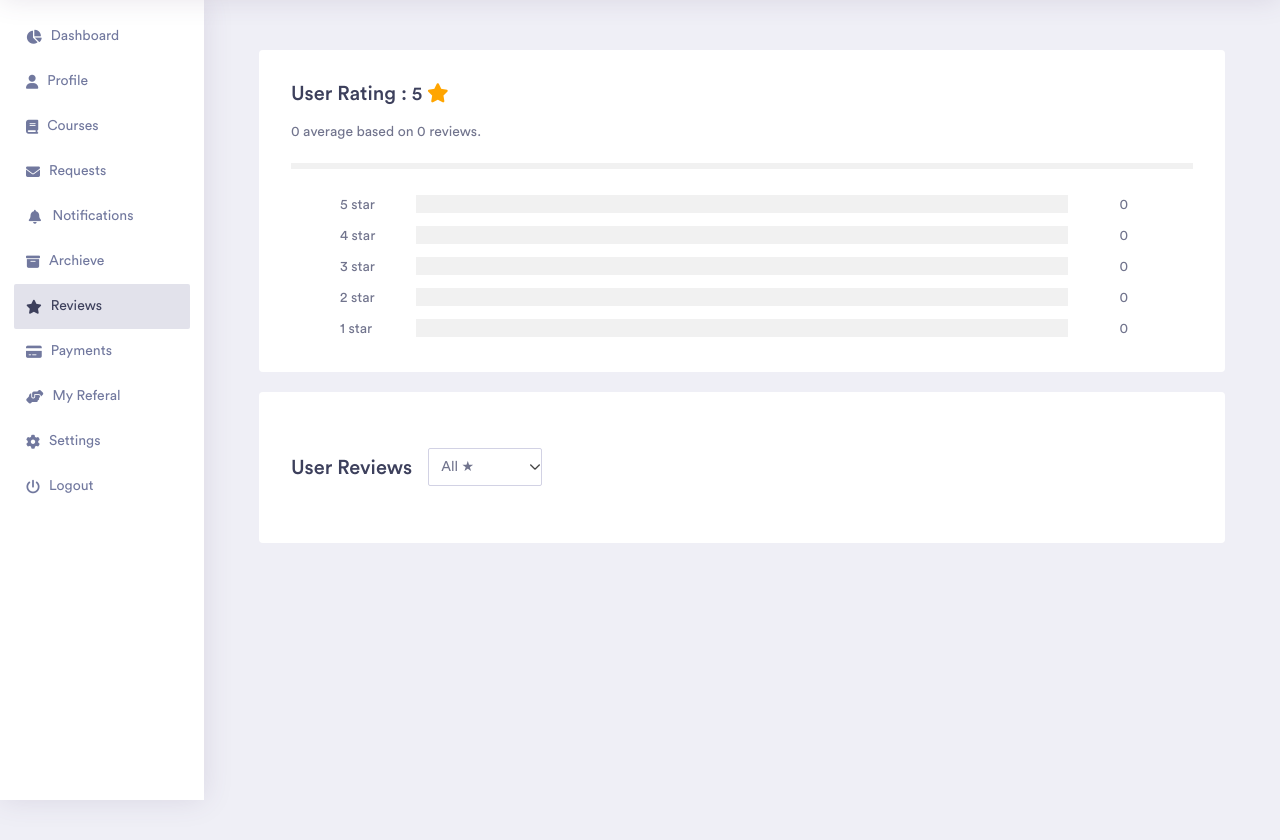
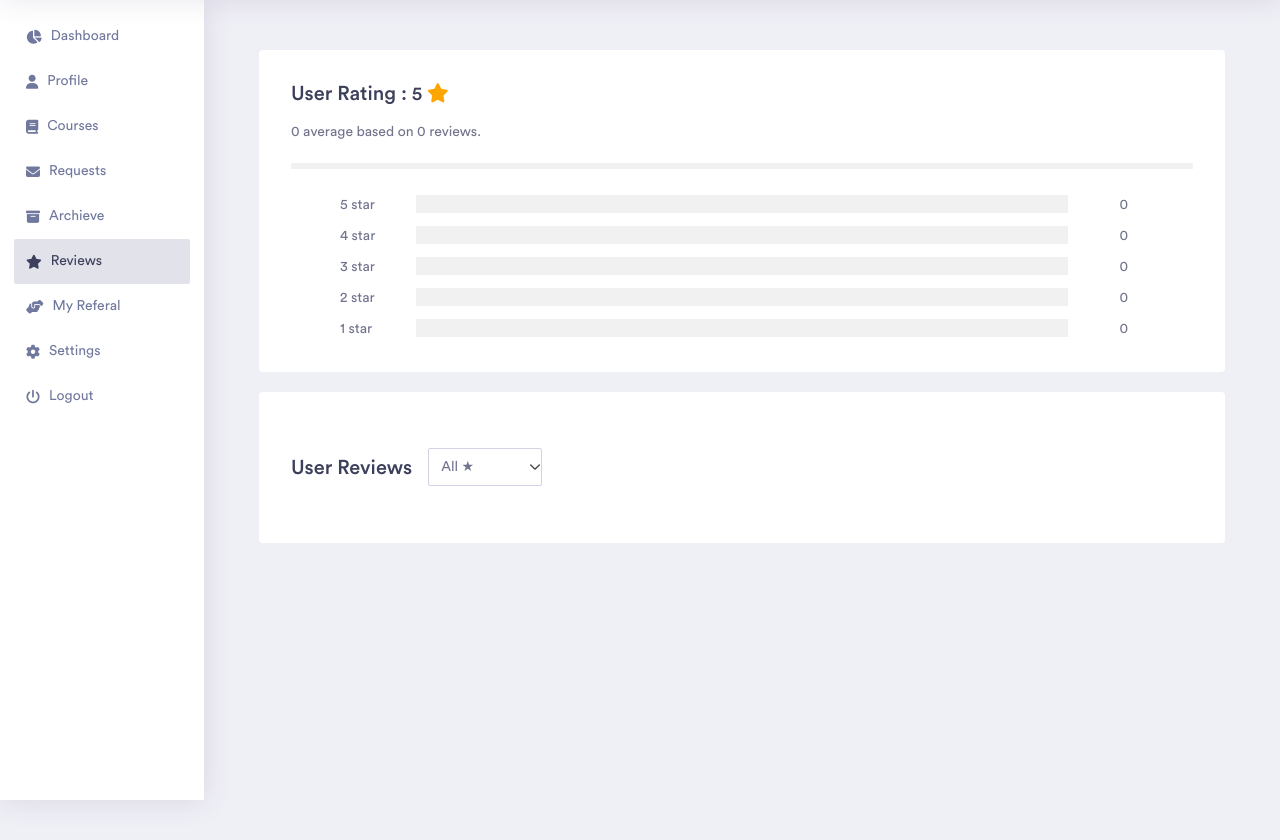
Before and after one commit to sanjay-3129/meritbodhi-admin-institute, a PHP site: page /faculty-reviews/index.html in a window 1280 px wide. Shown: the part 60-900 px from the top of the page. Run offline with PHP 8.4, Linux system fonts and the light colour scheme; some libraries are stand-ins or nearby versions.

Commit message:
links changes

```diff
--- a/course-edit/course-edit.css
+++ b/course-edit/course-edit.css
@@ -120,7 +120,7 @@
   }
   .cousr{
     display: flex; justify-content: space-around;
-    margin-left: -54px;
+    margin-left: -167px;
   }
 
   .headerh3{
--- a/courses/coursesnew.css
+++ b/courses/coursesnew.css
@@ -245,7 +245,7 @@
   .addibtn{
     margin-top: 2.6rem;
     width: 10%;
-    margin-left:4.5rem;
+    margin-left:5.5rem;
     height: 35.5px;
   }
 
--- a/courses/index.html
+++ b/courses/index.html
@@ -597,6 +597,12 @@
 
                                                             <li class="nav-item">
                                                                 <a class="nav-link" href="../referal"><i class="fas fa-hands-helping"></i>My Referal</a> -->
+                                                                <li class="nav-item">
+                                                                    <a class="nav-link" href="../payments" ><i class="fas fa-credit-card"></i>Payments</a>
+                                                                </li>
+                                                                <li class="nav-item">
+                                                                    <a class="nav-link" href="/Account-Details" ><i class="fas fa-hands-helping"></i>Account Details</a>
+                                                                </li>
 
                                                                 <li class="nav-item">
                                                                     <a class="nav-link" href="../settings"><i class="fas fa-cog"></i>Settings</a>
--- a/faculty-archive/index.html
+++ b/faculty-archive/index.html
@@ -192,8 +192,8 @@
                             <li class="nav-item ">
                                 <a class="nav-link" href="../faculty-requests"><i class="fas fa-envelope"></i>Requests</a>
 
-                            <li class="nav-item">
-                                <a class="nav-link" href="../faculty-notification" ><i class="fas fa-fw fa-bell"></i>Notifications</a>
+                            <!-- <li class="nav-item">
+                                <a class="nav-link" href="../faculty-notification" ><i class="fas fa-fw fa-bell"></i>Notifications</a> -->
 
                             <li class="nav-item ">
                                 <a class="nav-link active" href="" ><i class="fas fa-archive"></i>Archive</a>
--- a/faculty-reviews/index.html
+++ b/faculty-reviews/index.html
@@ -198,8 +198,8 @@
                             <li class="nav-item ">
                                 <a class="nav-link" href="../faculty-requests"><i class="fas fa-envelope"></i>Requests</a>
 
-                            <li class="nav-item">
-                                <a class="nav-link" href="../faculty-notification" ><i class="fas fa-fw fa-bell"></i>Notifications</a>
+                            <!-- <li class="nav-item">
+                                <a class="nav-link" href="../faculty-notification" ><i class="fas fa-fw fa-bell"></i>Notifications</a> -->
 
                             <li class="nav-item ">
                                 <a class="nav-link" href="../faculty-archive" ><i class="fas fa-archive"></i>Archieve</a>
@@ -207,8 +207,8 @@
                             <li class="nav-item ">
                                 <a class="nav-link active" href="" ><i class="fas fa-star"></i>Reviews</a>
 
-                            <li class="nav-item">
-                                <a class="nav-link" href="../faculty-payments" ><i class="fas fa-credit-card"></i>Payments</a>
+                            <!-- <li class="nav-item">
+                                <a class="nav-link" href="../faculty-payments" ><i class="fas fa-credit-card"></i>Payments</a>    -->
 
                             <li class="nav-item">
                                 <a class="nav-link" href="../faculty-referal" ><i class="fas fa-hands-helping"></i>My Referal</a>
--- a/faculty/faculty.html
+++ b/faculty/faculty.html
@@ -198,8 +198,8 @@ img {
                             <li class="nav-item ">
                                 <a class="nav-link active" href="../faculty"><i class="fas fa-chalkboard-teacher"></i>Faculty</a>
 
-                            <li class="nav-item">
-                                <a class="nav-link " href="../notification" ><i class="fas fa-fw fa-bell"></i>Notifications</a>
+                            <!-- <li class="nav-item">
+                                <a class="nav-link " href="../notification" ><i class="fas fa-fw fa-bell"></i>Notifications</a> -->
 
                             <li class="nav-item ">
                                 <a class="nav-link" href="../archive" ><i class="fas fa-archive"></i>Archieve</a>
--- a/faculty/index.html
+++ b/faculty/index.html
@@ -286,6 +286,12 @@
 
                             <li class="nav-item">
                                 <a class="nav-link" href="../referal"><i class="fas fa-hands-helping"></i>My Referal</a> -->
+                                <li class="nav-item">
+                                    <a class="nav-link" href="../payments" ><i class="fas fa-credit-card"></i>Payments</a>
+                                </li>
+                                <li class="nav-item">
+                                    <a class="nav-link" href="/Account-Details" ><i class="fas fa-hands-helping"></i>Account Details</a>
+                                </li>
 
                             <li class="nav-item">
                                 <a class="nav-link" href="../settings"><i class="fas fa-cog"></i>Settings</a>
--- a/profile/index.html
+++ b/profile/index.html
@@ -183,6 +183,12 @@
                             <li class="nav-item">
                                 <a class="nav-link" href="../referal" ><i class="fas fa-hands-helping"></i>My Referal</a>
                                  -->
+                                 <li class="nav-item">
+                                  <a class="nav-link" href="../payments" ><i class="fas fa-credit-card"></i>Payments</a>
+                              </li>
+                                 <li class="nav-item">
+                                  <a class="nav-link" href="/Account-Details" ><i class="fas fa-hands-helping"></i>Account Details</a>
+                              </li>
                             <li class="nav-item">
                                 <a class="nav-link" href="../settings" ><i class="fas fa-cog"></i>Settings</a>
                                  </li>
--- a/settings/index.html
+++ b/settings/index.html
@@ -378,6 +378,12 @@
                     ><i class="fas fa-hands-helping"></i>My Referal</a
                   >
                 </li> -->
+                <li class="nav-item">
+                  <a class="nav-link" href="../payments" ><i class="fas fa-credit-card"></i>Payments</a>
+              </li>
+                <li class="nav-item">
+                  <a class="nav-link" href="/Account-Details" ><i class="fas fa-hands-helping"></i>Account Details</a>
+              </li>
 
                 <li class="nav-item">
                   <a class="nav-link active" href=""
```
Also changed, not shown: faculty-courses/index.html (+4 -4 lines), faculty-dashboard/index.html (+4 -4 lines), faculty-profile/index.html (+4 -4 lines), faculty-referal/index.html (+4 -4 lines), faculty-requests/index.html (+4 -4 lines), faculty-settings/index.html (+4 -4 lines).
